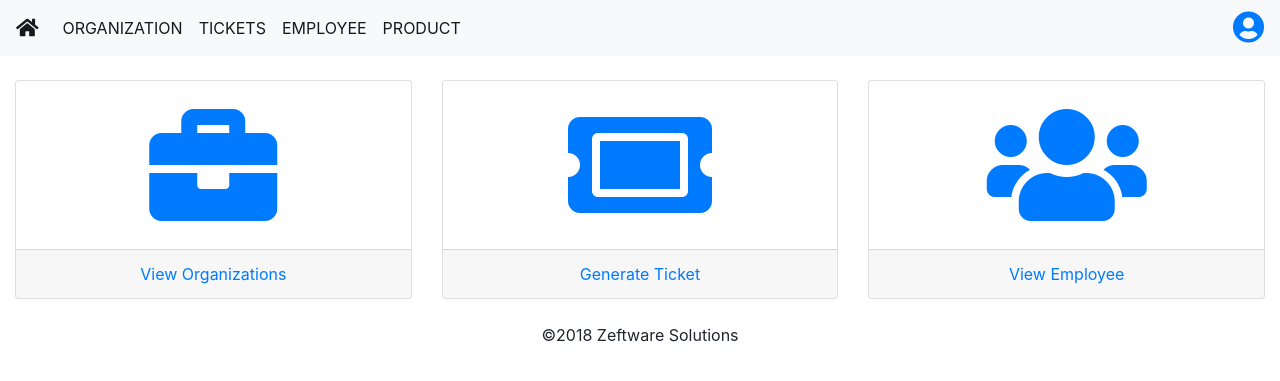
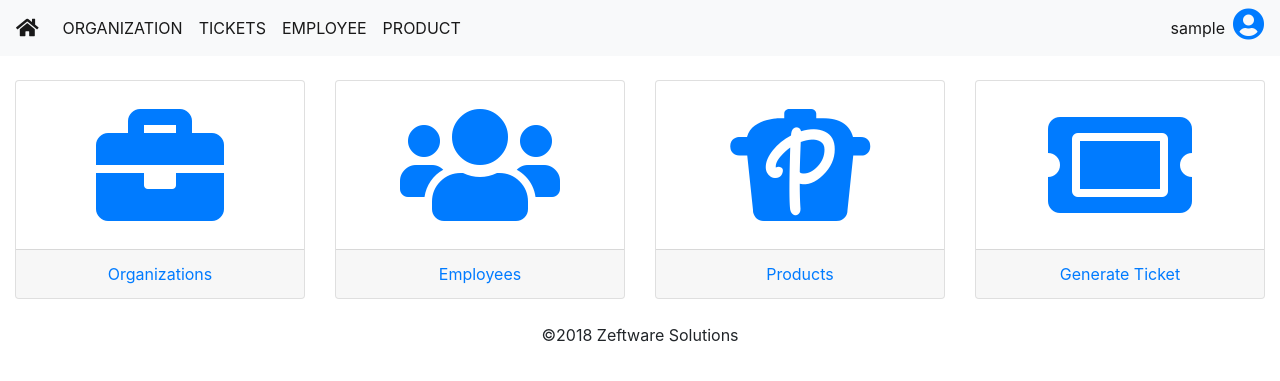
Before and after one commit to pratim2002/Ticket_Management_System, a Django app: page / in a window 1280 px wide. Shown: the top 381 px of the page. Run offline with Django 3.2, Linux system fonts and the light colour scheme; the visitor is signed in with stand-in values (Sample User, id 1); some libraries are stand-ins or nearby versions.

Commit message:
edited list and detail of employee

```diff
--- a/src/employees/urls.py
+++ b/src/employees/urls.py
@@ -5,7 +5,7 @@ app_name = 'employees'
 
 urlpatterns = [
     path('', views.listview, name = 'list' ),
-    path('employees/add/', views.createview, name = 'create'),
+    path('add/', views.createview, name = 'create'),
     path('<id>/edit', views.editview, name = 'edit'),
     path('<id>/delete', views.deleteview, name = 'delete'),
     path('<id>/detail', views.detailview, name = 'detail'),
--- a/src/templates/includes/partial_employee_menu.html
+++ b/src/templates/includes/partial_employee_menu.html
@@ -22,6 +22,9 @@
         </ul>
 
         <ul class="nav navbar-nav navbar-right">
+            <li class="nav-item active">
+                <a class="nav-link" href='#'>{{request.user.username}}</a>
+            </li>
             <li class="dropdown">
                 <a href="#" class="" data-toggle="dropdown" role="button" aria-haspopup="true"
                    aria-expanded="false"><i class="fa fa-user-circle fa-2x white"></i></a>
--- a/src/templates/includes/partial_index_menu.html
+++ b/src/templates/includes/partial_index_menu.html
@@ -19,6 +19,9 @@
         </ul>
 
         <ul class="nav navbar-nav navbar-right">
+            <li class="nav-item active">
+                <a class="nav-link" href='#'>{{request.user.username}}</a>
+            </li>
             <li class="dropdown">
                 <a href="#" class="" data-toggle="dropdown" role="button" aria-haspopup="true"
                    aria-expanded="false"><i class="fa fa-user-circle fa-2x white"></i></a>
--- a/src/templates/index.html
+++ b/src/templates/index.html
@@ -5,19 +5,43 @@
 
 <br>
 <div class="row">
-    <div class="col-md-4">
+    <div class="col-md-3">
         <a href="{% url 'organizations:list' %}">
             <div class="card text-center blue">
                 <div class="card-body">
                     <i class="fas fa-briefcase fa-8x white"></i>
                 </div>
                 <div class="card-footer white">
-                    View Organizations
+                    Organizations
                 </div>
             </div>
         </a>
     </div>
-    <div class="col-md-4">
+    <div class="col-md-3">
+        <a href="{% url 'employees:list' %}">
+            <div class="card text-center green">
+                <div class="card-body">
+                    <i class="fas fa-users fa-8x white"></i>
+                </div>
+                <div class="card-footer white">
+                    Employees
+                </div>
+            </div>
+        </a>
+    </div>
+    <div class="col-md-3">
+        <a href="{% url 'products:list' %}">
+            <div class="card text-center blue">
+                <div class="card-body">
+                    <i class="fab fa-palfed fa-8x white"></i>
+                </div>
+                <div class="card-footer white">
+                    Products
+                </div>
+            </div>
+        </a>
+    </div>
+    <div class="col-md-3">
         <a href="{% url 'tickets:create' %}">
             <div class="card text-center green">
                 <div class="card-body">
@@ -29,18 +53,6 @@
             </div>
         </a>
     </div>
-    <div class="col-md-4">
-        <a href="{% url 'employees:list' %}">
-            <div class="card text-center blue">
-                <div class="card-body">
-                    <i class="fas fa-users fa-8x white"></i>
-                </div>
-                <div class="card-footer white">
-                    View Employee
-                </div>
-            </div>
-        </a>
-    </div>
 </div>
 
 
--- a/src/tickets/forms.py
+++ b/src/tickets/forms.py
@@ -8,6 +8,7 @@ class CreateForm(forms.ModelForm):
         fields = [
             'organization_id',
             'ticket_type',
+            'product_id',
             'description',
             'completion_date',
             'status',
@@ -17,6 +18,7 @@ class CreateForm(forms.ModelForm):
         widgets = {
             'organization_id': forms.Select(attrs={'class': 'form-control'}),
             'ticket_type': forms.Select(attrs={'class': 'form-control'}),
+            'product_id': forms.Select(attrs={'class': 'form-control'}),
             'description': forms.Textarea(attrs={'class': 'form-control', 'placeholder': 'description'}),
             'completion_date': forms.DateInput(attrs={'class': 'form-control', 'type': 'date', 'placeholder': 'completeion_date'}),
             'status': forms.Select(attrs={'class': 'form-control'}),
--- a/src/tickets/models.py
+++ b/src/tickets/models.py
@@ -2,6 +2,7 @@ from django.db import models
 
 from organizations.models import Organization
 from employees.models import Employee
+from products.models import Product
 # Create your models here.
 TICKET_TYPE = (
         ('PROBLEM', 'Problem'),
@@ -17,6 +18,7 @@ STATUS = (
 class Ticket(models.Model):
     organization_id = models.ForeignKey(Organization, on_delete=models.CASCADE)
     ticket_type     = models.CharField(max_length=40, choices=TICKET_TYPE)
+    product_id      = models.ForeignKey(Product, on_delete=models.CASCADE, null=True, blank=True)
     description     = models.TextField(max_length=400)
     issue_date      = models.DateField(auto_now_add=True, auto_now=False)
     completion_date = models.DateField(auto_now_add=False, auto_now=False)
--- a/src/tickets/templates/tickets/detail.html
+++ b/src/tickets/templates/tickets/detail.html
@@ -17,6 +17,10 @@
             <tr>
                 <td>Organization Name</td>
                 <td> {{ object.organization_id }}</td>
+            </tr>
+            <tr>
+                <td>Product</td>
+                <td> {{ object.product_id }}</td>
             </tr>
             <tr>
                 <td>Ticket Type</td>
--- a/src/tickets/templates/tickets/form.html
+++ b/src/tickets/templates/tickets/form.html
@@ -22,6 +22,12 @@
         <label class="col-sm-2 col-form-label">{{ form.ticket_type.label }}</label>
         <div class="col-sm-6">
             {{ form.ticket_type}}
+        </div>
+    </div>
+    <div class="form-group row">
+        <label class="col-sm-2 col-form-label">Product</label>
+        <div class="col-sm-6">
+            {{ form.product_id}}
         </div>
     </div>
     <div class="form-group row">
--- a/src/tickets/templates/tickets/forms.html
+++ b/src/tickets/templates/tickets/forms.html
@@ -22,6 +22,12 @@
         <label class="col-sm-2 col-form-label">{{ form.ticket_type.label }}</label>
         <div class="col-sm-6">
             {{ form.ticket_type}}
+        </div>
+    </div>
+    <div class="form-group row">
+        <label class="col-sm-2 col-form-label">Product</label>
+        <div class="col-sm-6">
+            {{ form.product_id}}
         </div>
     </div>
     <div class="form-group row">
--- a/src/tickets/templates/tickets/list.html
+++ b/src/tickets/templates/tickets/list.html
@@ -20,6 +20,7 @@
         <th>S.N.</th>
         <th>Organization Name</th>
         <th>Contact</th>
+        <th>Product</th>
         <th>Ticket Type</th>
         <th>Issue Date</th>
         <th>Completion Date</th>
@@ -34,6 +35,7 @@
         <td>{{ forloop.counter }}</td>
         <td><a href="{% url 'tickets:detail' obj.id %}">{{ obj.organization_id }}</a></td>
         <td> {{ obj.organization_id.mobile2 }}</td>
+        <td> {{ obj.product_id }} </td>
         <td>{{ obj.ticket_type }}</td>
         <td>{{ obj.issue_date }}</td>
         <td>{{ obj.completion_date }}</td>
```
Also changed, not shown: src/employees/templates/employees/detail.html (+12 -10 lines), src/employees/views.py (+7 -9 lines), src/media/profile_pic/anup1_bOWBguE.jpg (added), src/media/profile_pic/shankar1_9t2AXFj.jpg (added), src/tickets/migrations/0011_ticket_product_id.py (added), 1 other file.
